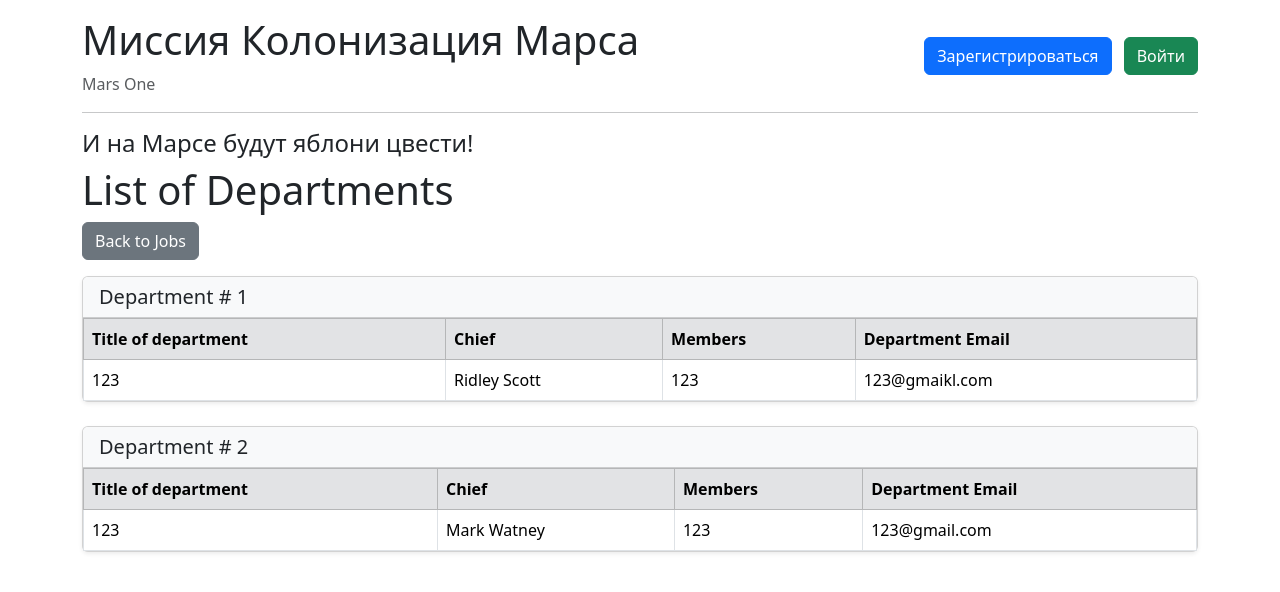
After one commit to Misha-Mayskiy/flask_learning_project, a Flask app: page /departments in a window 1280 px wide. The commit adds this page. Shown: the top 592 px of the page. Run offline with Flask 3, Linux system fonts and the light colour scheme; data comes from the database, SQL or seed files in the repository; both versions use the stored data as it was after the commit.

Commit message:
feat: departments routes added

```diff
--- a/app_v3.py
+++ b/app_v3.py
@@ -2,9 +2,12 @@ import glob
 import json
 import os
 import random
+from sqlalchemy import orm
+from forms.department_form import DepartmentForm
 from forms.login_form import LoginForm
 from forms.register_form import RegisterForm
 from forms.job_form import JobForm
+from models.departments import Department
 from models.users import User
 from models.jobs import Jobs
 from database import db_session
@@ -106,6 +109,105 @@ def logout():
     print(f"Пользователь {current_user.email} выходит.")
     logout_user()
     return redirect("/")
+
+
+@app.route('/departments')
+def departments_list():
+    """Отображение списка департаментов"""
+    db_sess = db_session.create_session()
+    departments = db_sess.query(Department).options(orm.joinedload(Department.chief_user)).all()
+    return render_template("departments_list.html",
+                           departments=departments,
+                           title="List of Departments")
+
+
+@app.route('/add_department', methods=['GET', 'POST'])
+@login_required
+def add_department():
+    """Обработчик добавления департамента"""
+    form = DepartmentForm()
+    if form.validate_on_submit():
+        db_sess = db_session.create_session()
+
+        if not db_sess.query(User).get(form.chief.data):
+            return render_template('add_department.html', title='Adding Department',
+                                   form=form, message="Руководитель с таким ID не найден")
+        if db_sess.query(Department).filter(Department.email == form.email.data).first():
+            return render_template('add_department.html', title='Adding Department',
+                                   form=form, message="Департамент с таким email уже существует")
+
+        department = Department(
+            title=form.title.data,
+            chief=form.chief.data,
+            members=form.members.data,
+            email=form.email.data
+        )
+        db_sess.add(department)
+        db_sess.commit()
+        print(f"Добавлен новый департамент: '{department.title}'")
+        return redirect('/departments')
+    return render_template('add_department.html', title='Adding Department', form=form)
+
+
+@app.route('/edit_department/<int:dept_id>', methods=['GET', 'POST'])
+@login_required
+def edit_department(dept_id):
+    """Обработчик редактирования департамента"""
+    form = DepartmentForm()
+    db_sess = db_session.create_session()
+
+    department = db_sess.query(Department).filter(Department.id == dept_id).first()
+
+    if not department:
+        abort(404)
+
+    if not (current_user.id == department.chief or current_user.id == 1):
+        print(f"Попытка редактирования департамента {dept_id} пользователем {current_user.id} без прав.")
+        abort(403)  # Запрещено
+
+    if request.method == "GET":
+        form.title.data = department.title
+        form.chief.data = department.chief
+        form.members.data = department.members
+        form.email.data = department.email
+    elif form.validate_on_submit():
+        if department.chief != form.chief.data and not db_sess.query(User).get(form.chief.data):
+            return render_template('add_department.html', title='Editing Department',
+                                   form=form, message="Руководитель с таким ID не найден")
+        existing_dept_with_email = db_sess.query(Department).filter(Department.email == form.email.data,
+                                                                    Department.id != dept_id).first()
+        if existing_dept_with_email:
+            return render_template('add_department.html', title='Editing Department',
+                                   form=form, message="Департамент с таким email уже существует")
+
+        department.title = form.title.data
+        department.chief = form.chief.data
+        department.members = form.members.data
+        department.email = form.email.data
+        db_sess.commit()
+        print(f"Департамент {dept_id} успешно отредактирован пользователем {current_user.id}")
+        return redirect('/departments')
+
+    return render_template('add_department.html', title='Editing Department', form=form)
+
+
+@app.route('/delete_department/<int:dept_id>', methods=['GET', 'POST'])
+@login_required
+def delete_department(dept_id):
+    """Обработчик удаления департамента"""
+    db_sess = db_session.create_session()
+    department = db_sess.query(Department).filter(Department.id == dept_id).first()
+    if not department:
+        abort(404)
+    if current_user.id == department.chief or current_user.id == 1:
+        db_sess.delete(department)
+        db_sess.commit()
+        print(f"Департамент {dept_id} успешно удален пользователем {current_user.id}")
+    else:
+        print(f"Попытка удаления департамента {dept_id} пользователем {current_user.id} без прав.")
+        abort(403)
+
+    return redirect('/departments')
 
 
 @app.route('/addjob', methods=['GET', 'POST'])
--- /dev/null
+++ b/templates/departments_list.html
@@ -0,0 +1,57 @@
+{% extends "base.html" %}
+
+{% block content %}
+<h1>List of Departments</h1>
+
+<div class="mb-3">
+    <a href="{{ url_for('works_log') }}" class="btn btn-secondary me-2">Back to Jobs</a>
+    {% if current_user.is_authenticated %}
+    <a href="{{ url_for('add_department') }}" class="btn btn-dark">Add a Department</a>
+    {% endif %}
+</div>
+
+{% for dept in departments %}
+<div class="card shadow-sm mb-4">
+    <div class="card-header bg-light">
+        <h5 class="mb-0">Department # {{ loop.index }}</h5>
+    </div>
+    <div class="card-body p-0">
+        <table class="table table-bordered mb-0">
+            <thead class="table-secondary">
+            <tr>
+                <th scope="col">Title of department</th>
+                <th scope="col">Chief</th>
+                <th scope="col">Members</th>
+                <th scope="col">Department Email</th>
+            </tr>
+            </thead>
+            <tbody>
+            <tr>
+                <td>{{ dept.title }}</td>
+                <td>{{ dept.chief_user.name }} {{ dept.chief_user.surname }}</td>
+                <td>{{ dept.members }}</td>
+                <td>{{ dept.email }}</td>
+            </tr>
+            </tbody>
+        </table>
+    </div>
+
+    {% if current_user.is_authenticated and (current_user.id == dept.chief or current_user.id == 1) %}
+    <div class="card-footer bg-white py-2">
+        <a href="{{ url_for('edit_department', dept_id=dept.id) }}" class="btn btn-warning btn-sm me-2">
+            Edit Department
+        </a>
+        <a href="{{ url_for('delete_department', dept_id=dept.id) }}"
+           class="btn btn-danger btn-sm"
+           onclick="return confirm('Are you sure you want to delete this department?');">
+            Delete Department
+        </a>
+    </div>
+    {% endif %}
+
+</div>
+{% else %}
+<p>There are no departments yet.</p>
+{% endfor %}
+
+{% endblock %}
--- a/templates/works_log.html
+++ b/templates/works_log.html
@@ -3,11 +3,12 @@
 {% block content %}
 <h1>Works log</h1>
 
+<div class="mb-3">
+    <a class="btn btn-info me-2" href="{{ url_for('departments_list') }}">Departments</a>
     {% if current_user.is_authenticated %}
-      <div class="mb-3">
     <a href="{{ url_for('add_job') }}" class="btn btn-dark">Add job</a>
+    {% endif %}
 </div>
-    {% endif %}
 
 {% for job in jobs %}
 <div class="card shadow-sm mb-4">
```
Also changed, not shown: forms/department_form.py (added, +11 -0 lines), templates/add_department.html (added, +59 -0 lines), database/mars_explorer.db. Lines whose indentation alone changed are shown as unchanged.
